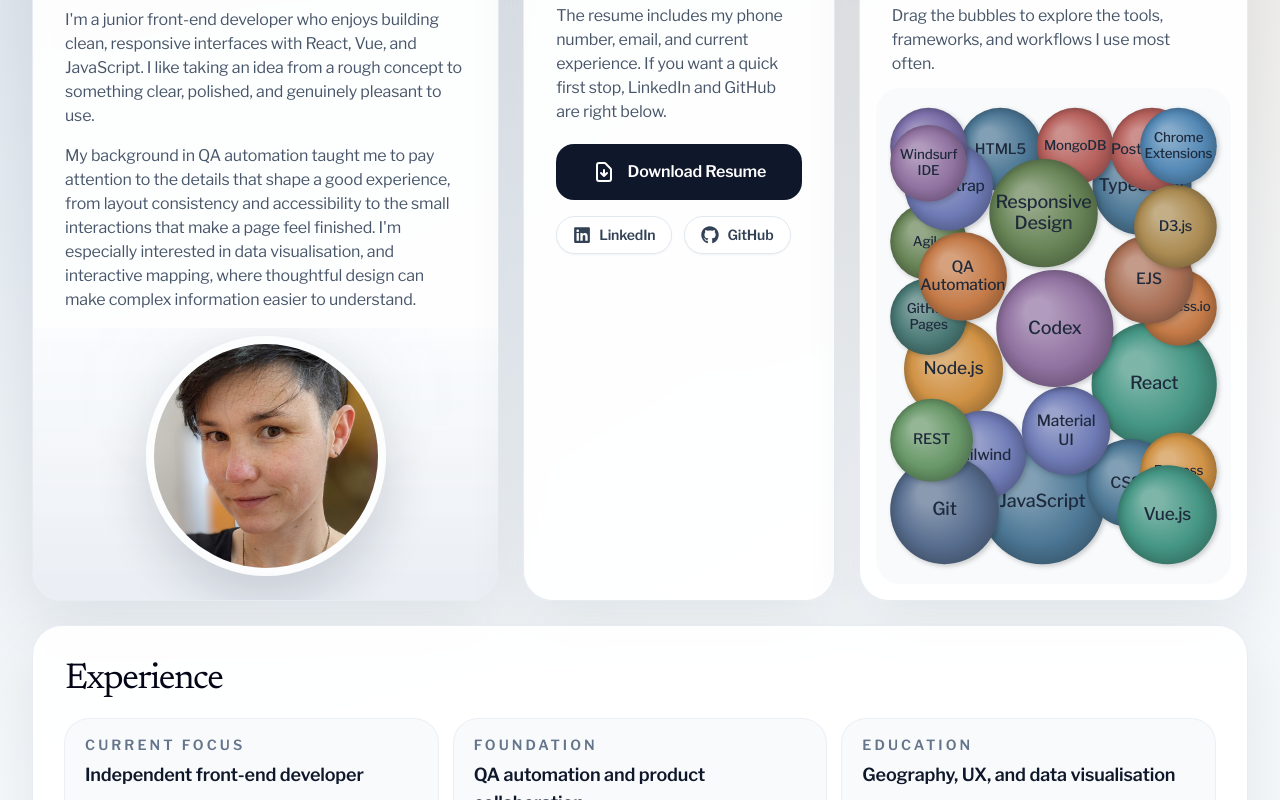
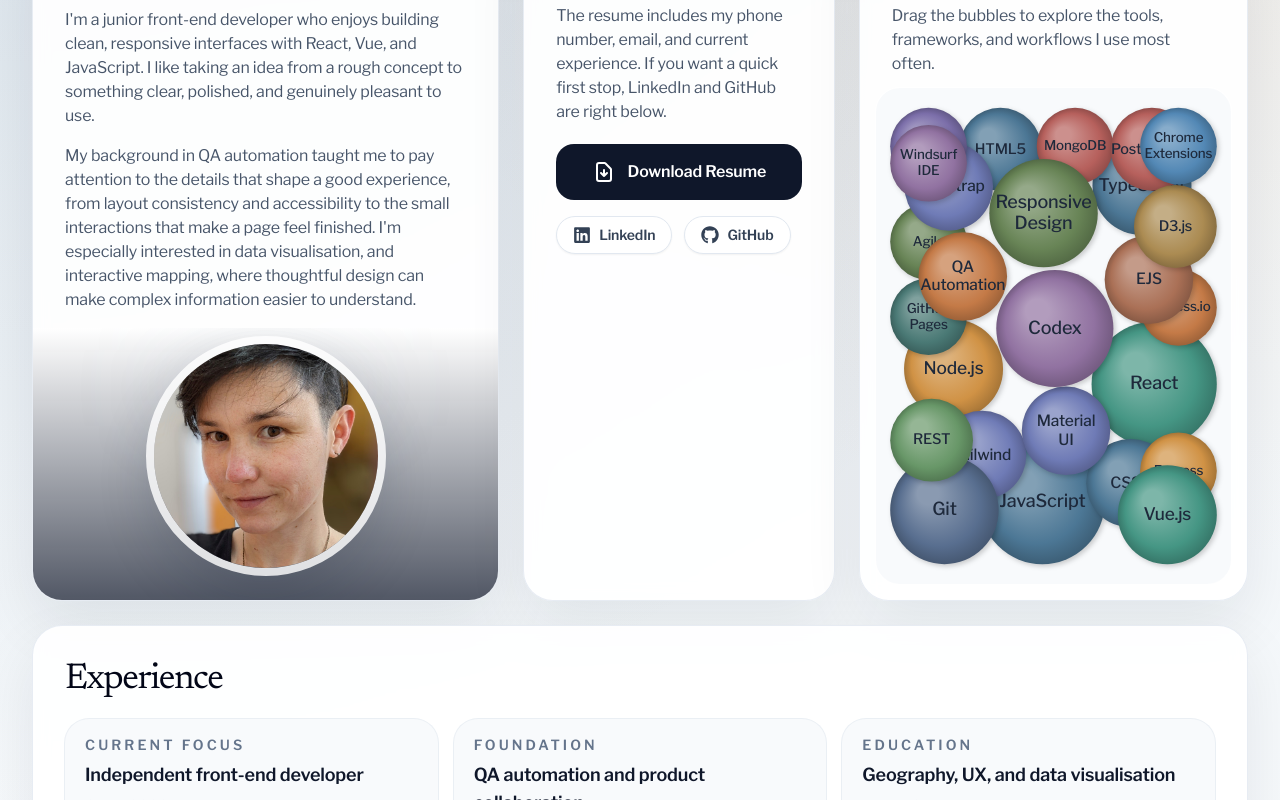
Before and after one commit to Junikab/portfolio, a React (Create React App) app: page / in a window 1280 px wide. Shown: the part 446-1246 px from the top of the page. Built offline with nearby package versions, Linux system fonts and the light colour scheme.

Commit message:
update About component background

```diff
--- a/src/components/layout/About.js
+++ b/src/components/layout/About.js
@@ -29,7 +29,7 @@ function About() {
                     </div>
                 </div>
 
-                <div className="relative mt-4 flex flex-1 items-center justify-center overflow-hidden bg-[linear-gradient(180deg,rgba(241,245,249,0.25),rgba(226,232,240,0.72))] px-6 pb-6 pt-2">
+                <div className="relative mt-4 flex flex-1 items-center justify-center overflow-hidden bg-[linear-gradient(rgb(255,255,255),rgba(15,23,42,0.72))] px-6 pb-6 pt-2">
                     <div
                         aria-hidden="true"
                         className="absolute inset-x-8 top-5 h-20 rounded-full bg-[radial-gradient(circle,_rgba(90,117,146,0.16),_transparent_68%)] blur-2xl"
```
